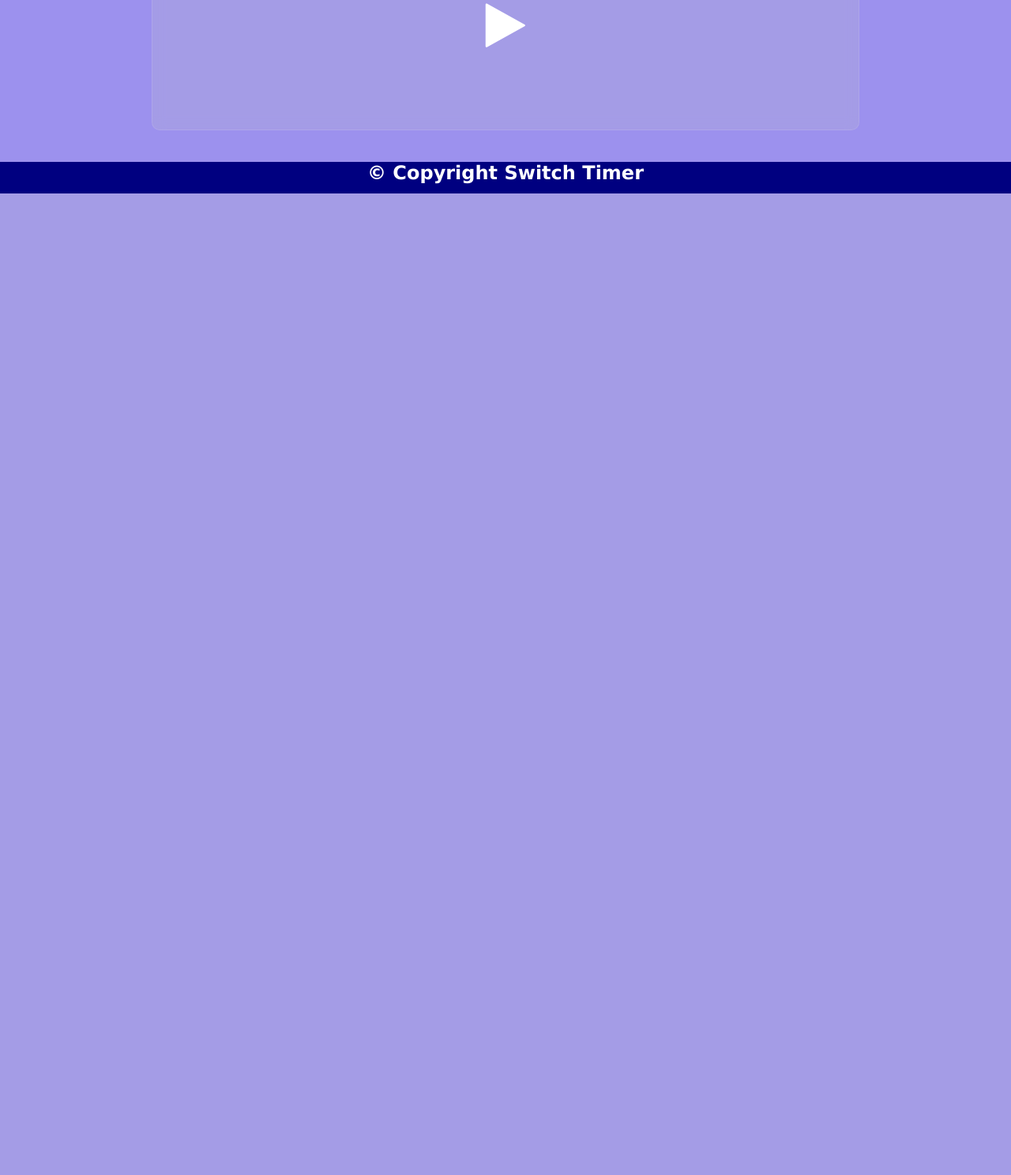
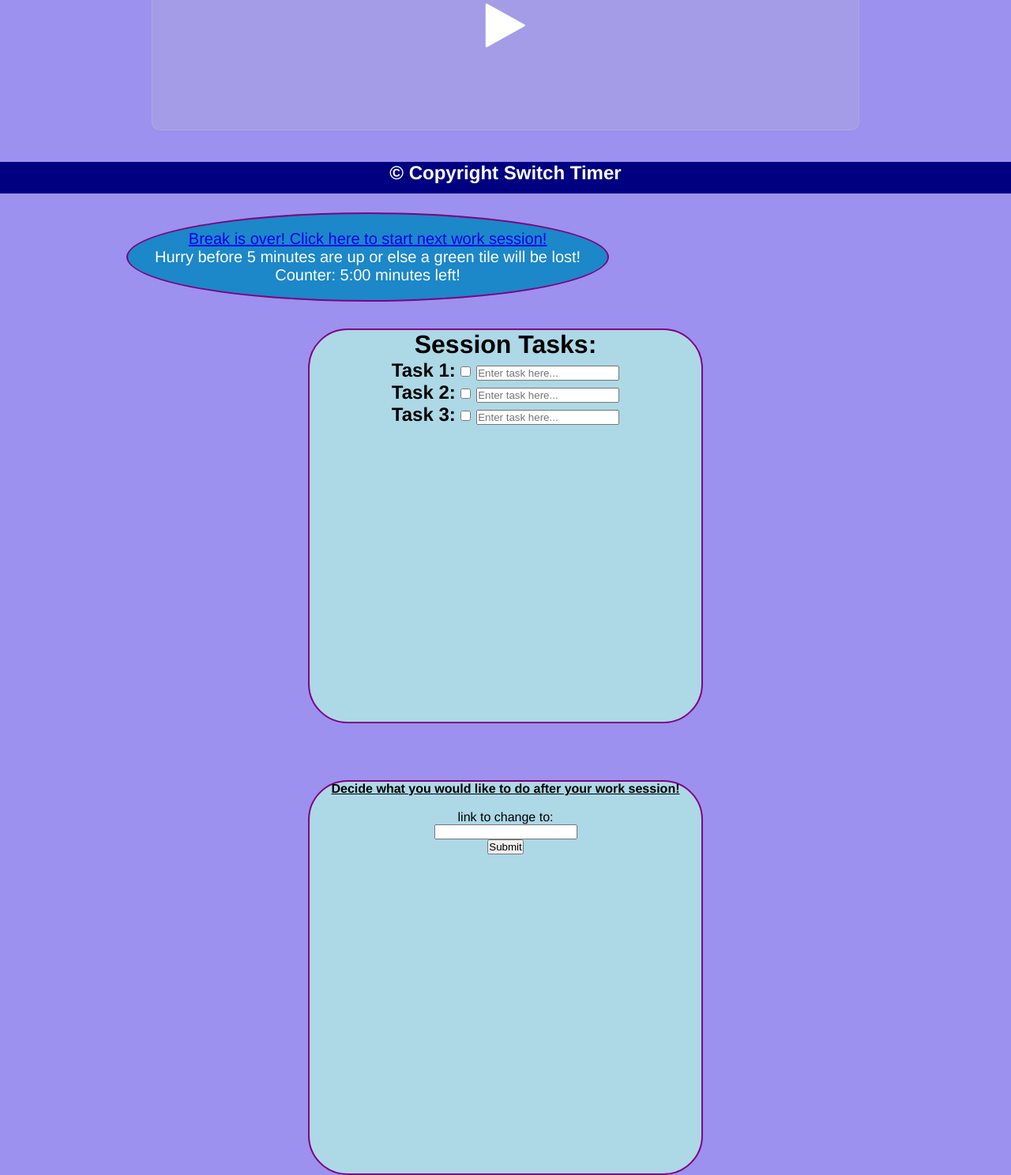
Before and after one commit to vfr9/switch-timer-group-project, a Flask app: page / in a window 1280 px wide. Shown: the part 555-2043 px from the top of the page at 79% size. Before the commit the page ends 800 px from the top, so only its background shows below. Run offline with Flask 2, Linux system fonts and the light colour scheme.

Commit message:
added session resume button and moved checklist

```diff
--- a/static/style.css
+++ b/static/style.css
@@ -206,3 +206,43 @@ body {
 	cursor: pointer;
 
 }
+
+
+.square-background{
+	height: 500px;
+	width: 500px;
+	background-color:lightblue;
+	text-align: center;
+	display:inline block;
+	border-radius: 10%;
+	margin: auto;
+    border: 2px solid purple;
+	position: relative;
+	top: 850px;
+
+}
+
+.green-tile-add-button{
+		background-color: #1c87c9;
+		border: none;
+		color: white;
+		padding: 20px 34px;
+		text-align: center;
+		text-decoration: none;
+		display: inline-block;
+		font-size: 20px;
+		margin: 4px 160px;
+		cursor: pointer;
+		border-radius: 50%;
+		border: 2px solid purple;
+		position: relative;
+		top: 820px;
+
+
+
+
+
+
+
+
+	}
--- a/templates/index.html
+++ b/templates/index.html
@@ -65,6 +65,59 @@
 
 
 
+<div class="green-tile-add-button" >
+  <a href= '#'> Break is over! Click here to start next work session!</a>
+  <p> Hurry before 5 minutes are up or else a green tile will be lost! </p>
+  <p> Counter: 5:00 minutes left! </p><!--Have this part count down-->
+
+</div>
+
+
+
+<div class="checklist square-background">
+    <h1>Session Tasks:<br></h1>
+    <h2>
+        <label for="checkc1">Task 1:</label>
+        <input type="checkbox" id="checkc1" name="checkc1">
+        <input type="text" id="checkt1" name="checkt1" placeholder="Enter task here..."><br>
+        <label for="checkc2">Task 2:</label>
+        <input type="checkbox" id="checkc2" name="checkc2">
+        <input type="text" id="checkt2" name="checkt2" placeholder="Enter task here..."><br>
+        <label for="checkc3">Task 3:</label>
+        <input type="checkbox" id="checkc3" name="checkc3">
+        <input type="text" id="checkt3" name="checkt3" placeholder="Enter task here..."><br>
+    </h2>
+
+  </div>
+
+  <br>
+  <br>
+  <br>
+  <br>
+
+
+  <div class="square-background">
+
+    <form>
+       <h4><b><u>Decide what you would like to do after your work session!</u></b></h4>
+       <br>
+       <label for="linkURL">link to change to:</label><br>
+       <input type="text" id="linkURL" name="linkURL" value="{{link_URL}}"><br>
+
+
+       <input type="submit" value="Submit" class="submit-button">
+
+     </form>
+
+
+
+
+
+
+
+
+
+
 
   <!--<a href="/templates/break.html" class="break-button"> Click here to start break! </a>-->
 
```
